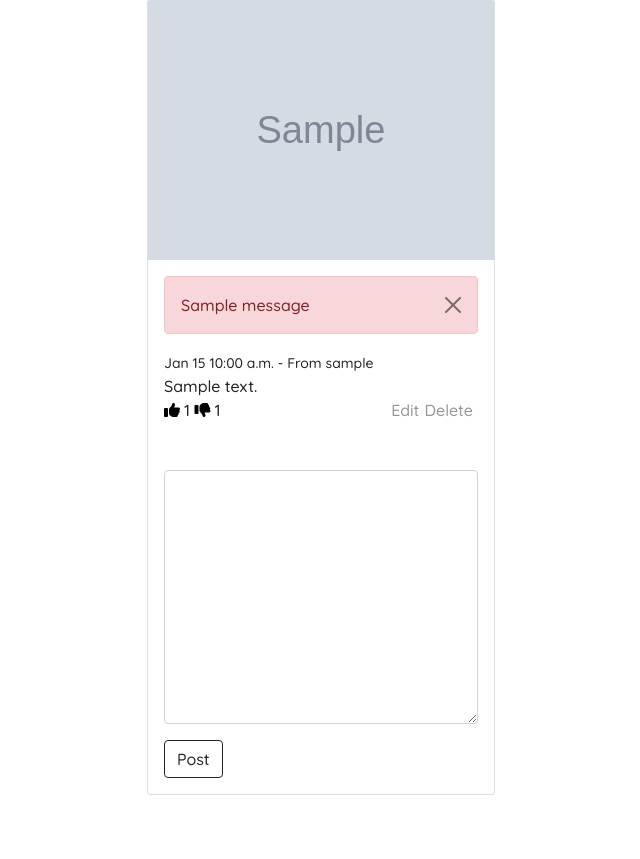
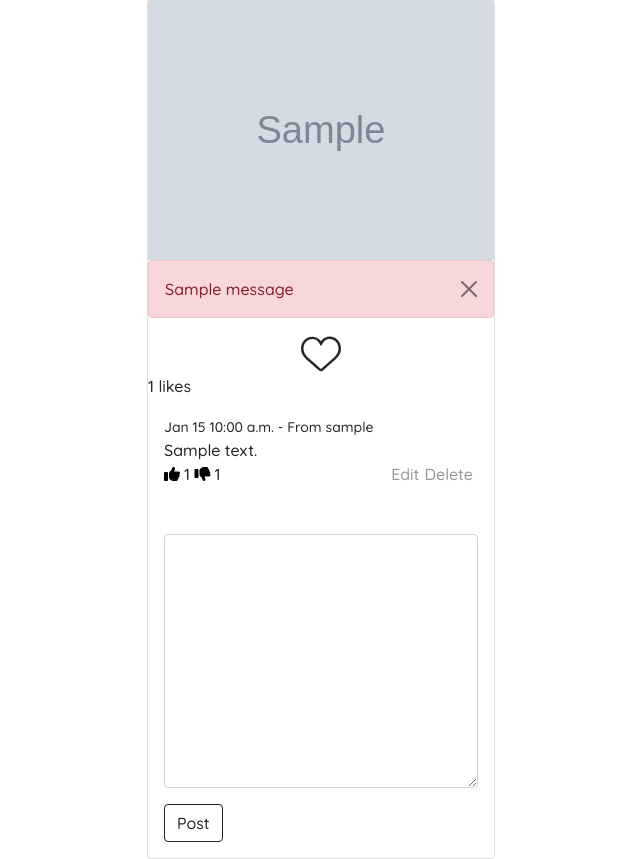
Before and after one commit to Azzarox/Picturedom, a Django app: page /photo/1/ in a window 1280 px wide. Shown: the part 136-995 px from the top of the page, without its empty margins (319-959 px from the left). Before the commit the page ends 931 px from the top, so only its background shows below. Run offline with Django 3.2, Linux system fonts and the light colour scheme; a user stored in the database is signed in; tables that the repository leaves empty hold one stand-in row (values such as "Sample post"); grey boxes marked "Sample" are stand-in pictures; one stand-in notice (Sample message) is shown; some libraries are stand-ins or nearby versions.

Commit message:
added the like image functionality icon and changed messages

```diff
--- a/Picturedom/templates/photos/comments.html
+++ b/Picturedom/templates/photos/comments.html
@@ -1,3 +1,5 @@
+{# Here stays the html which can be considered as the details of the photo, but it's named comments #}
+
 {% extends 'base.html' %}
 
 {% load crispy_forms_filters %}
@@ -6,37 +8,51 @@
 
 {% block style %}
     <link rel="stylesheet" href="{% static 'photos/comments.css' %}">
-{% endblock  %}
+{% endblock %}
 
 {% block main %}
     <div class="container-fluid col-lg-4 col-md-12 mb-4 mb-lg-0">
-	<p class='posted-by'>Posted By: {{photo.posted_by}}</p>
+        <p class='posted-by'>Posted By: {{ photo.posted_by }}</p>
         <div class="card">
-		<img src="{{photo.image.url}}" class="card-img-top" alt="...">
-		<div class="card-body">
-
-			{% for message in messages  %}
+            <img src="{{ photo.image.url }}" class="card-img-top" alt="...">
+            {% for message in messages %}
                 <div class="alert alert-danger alert-dismissible fade show" role="alert">
-				{{message}}
+                    {{ message }}
                     <button type="button" class="btn-close" data-dismiss="alert" aria-label="Close">
                         <span aria-hidden="true"></span>
                     </button>
                 </div>
             {% endfor %}
-
+            {% if request.user.is_authenticated %}
+                <div class='like-image'>
+                    <a href="{% url 'photo like' photo.id %}" class=''>
+                        {% if is_liked %}
+                            <svg fill="#262626" height="40" role="img" viewBox="0 0 48 48" width="auto">
+                                <path d="M34.6 3.1c-4.5 0-7.9 1.8-10.6 5.6-2.7-3.7-6.1-5.5-10.6-5.5C6 3.1 0 9.6 0 17.6c0 7.3 5.4 12 10.6 16.5.6.5 1.3 1.1 1.9 1.7l2.3 2c4.4 3.9 6.6 5.9 7.6 6.5.5.3 1.1.5 1.6.5s1.1-.2 1.6-.5c1-.6 2.8-2.2 7.8-6.8l2-1.8c.7-.6 1.3-1.2 2-1.7C42.7 29.6 48 25 48 17.6c0-8-6-14.5-13.4-14.5z"></path>
+                            </svg>
+                        {% else %}
+                            <svg fill="#262626" height="40" role="img" viewBox="0 0 48 48" width="auto">
+                                <path d="M34.6 6.1c5.7 0 10.4 5.2 10.4 11.5 0 6.8-5.9 11-11.5 16S25 41.3 24 41.9c-1.1-.7-4.7-4-9.5-8.3-5.7-5-11.5-9.2-11.5-16C3 11.3 7.7 6.1 13.4 6.1c4.2 0 6.5 2 8.1 4.3 1.9 2.6 2.2 3.9 2.5 3.9.3 0 .6-1.3 2.5-3.9 1.6-2.3 3.9-4.3 8.1-4.3m0-3c-4.5 0-7.9 1.8-10.6 5.6-2.7-3.7-6.1-5.5-10.6-5.5C6 3.1 0 9.6 0 17.6c0 7.3 5.4 12 10.6 16.5.6.5 1.3 1.1 1.9 1.7l2.3 2c4.4 3.9 6.6 5.9 7.6 6.5.5.3 1.1.5 1.6.5.6 0 1.1-.2 1.6-.5 1-.6 2.8-2.2 7.8-6.8l2-1.8c.7-.6 1.3-1.2 2-1.7C42.7 29.6 48 25 48 17.6c0-8-6-14.5-13.4-14.5z"></path>
+                            </svg>
+                        {% endif %}
+                    </a>
+                </div>
+                <span class='show-likes'>{{ photo.photolike_set.count }} likes</span>
+            {% endif %}
+            <div class="card-body">
                 {% if comments %}
 
                     {% for comment in comments %}
 
                         <div class='mb-3'>
-				<small style='whitespace:no-wrap;'>{{comment.posted_at|date:"M d h:i a"}} - From
-					{{comment.user}}</small>
-				<p style='margin:0;'>{{comment.content}}</p>
+                            <small style='whitespace:no-wrap;'>{{ comment.posted_at|date:"M d h:i a" }} - From
+                                {{ comment.user }}</small>
+                            <p style='margin:0;'>{{ comment.content }}</p>
                             <a href="{% url 'like comment' comment.id %}" class='pe-1'>
-					<i class="fas fa-thumbs-up"></i></a>{{comment.commentlike_set.count}}
+                                <i class="fas fa-thumbs-up"></i></a>{{ comment.commentlike_set.count }}
 
                             <a href="{% url 'dislike comment' comment.id %}" class='pe-1'>
-					<i class="fas fa-thumbs-down"></i></a>{{comment.commentdislike_set.count}}
+                                <i class="fas fa-thumbs-down"></i></a>{{ comment.commentdislike_set.count }}
 
                             {% comment %} checks if the logged user is the one who is the owner of the comment {% endcomment %}
                             {% if request.user == comment.user %}
@@ -62,11 +78,11 @@
                     </form>
                 </div>
                 </div>
-	{%endif%}
+            {% endif %}
     </div>
 
 {% endblock %}
 
 {% block scripts %}
 
-{% endblock  %}
+{% endblock %}
```
Lines whose indentation alone changed are shown as unchanged.
